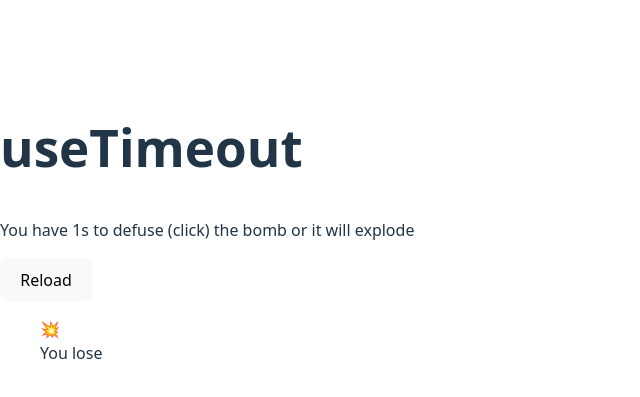
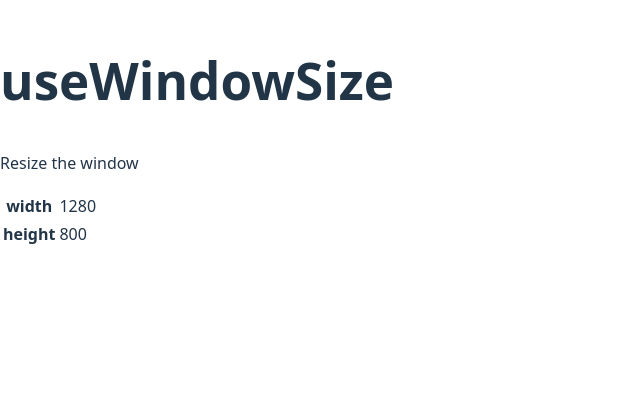
Before and after one commit to felixpherry/use-hooks, a React (Vite) app: page / in a window 1280 px wide. Shown: the part 171-568 px from the top of the page, without its empty margins (0-640 px from the left). Built offline with nearby package versions, Linux system fonts and the light colour scheme.

Commit message:
feat: implement useWindowSize

```diff
--- a/src/App.tsx
+++ b/src/App.tsx
@@ -1,76 +1,35 @@
-import * as React from 'react';
-import useTimeout from './hooks/012-useTimeout/useTimeout';
+import useWindowSize from './hooks/013-useWindowSize/useWindowSize';
 
-function Bomb({
-  hasExploded,
-  hasDefused,
-  handleClick,
-}: {
-  hasExploded: boolean;
-  hasDefused: boolean;
-  handleClick: () => void;
-}) {
-  if (hasExploded) {
-    return (
-      <figure>
-        <span role='img' aria-label='Explosion Emoji'>
-          💥
-        </span>
-        <figcaption>You lose</figcaption>
-      </figure>
-    );
-  }
-
-  if (hasDefused) {
-    return (
-      <figure>
-        <span role='img' aria-label='Explosion Emoji'>
-          🎉
-        </span>
-        <figcaption>You Win</figcaption>
-      </figure>
-    );
-  }
-
+function Browser({ size }: { size: { width: number; height: number } }) {
   return (
-    <button className='bomb' onClick={handleClick}>
-      <span role='img' aria-label='Dynamite Emoji'>
-        🧨
-      </span>
-    </button>
+    <div
+      data-testid='browser'
+      className='browser'
+      style={{ width: size.width / 4, height: size.height / 4 }}
+    />
   );
 }
 
 export default function App() {
-  const [hasDefused, setHasDefused] = React.useState(false);
-  const [hasExploded, setHasExploded] = React.useState(false);
-
-  const clear = useTimeout(() => {
-    setHasExploded(!hasExploded);
-  }, 1000);
-
-  const handleClick = () => {
-    clear();
-    setHasDefused(true);
-  };
+  const size = useWindowSize();
 
   return (
     <section>
-      <h1>useTimeout</h1>
-      <p>You have 1s to defuse (click) the bomb or it will explode </p>
-      <button
-        className='link'
-        onClick={() => {
-          window.location.reload();
-        }}
-      >
-        Reload
-      </button>
-      <Bomb
-        hasDefused={hasDefused}
-        hasExploded={hasExploded}
-        handleClick={handleClick}
-      />
+      <h1>useWindowSize</h1>
+      <p>Resize the window</p>
+      <table>
+        <tbody>
+          <tr>
+            <th>width</th>
+            <td>{size.width}</td>
+          </tr>
+          <tr>
+            <th>height</th>
+            <td>{size.height}</td>
+          </tr>
+        </tbody>
+      </table>
+      <Browser size={size} />
     </section>
   );
 }
--- /dev/null
+++ b/src/hooks/013-useWindowSize/useWindowSize.ts
@@ -0,0 +1,48 @@
+import React from 'react';
+
+function getWindowSizeSubscribe(cb: () => void) {
+  window.addEventListener('resize', cb);
+  return () => {
+    window.removeEventListener('resize', cb);
+  };
+}
+
+interface WindowSize {
+  width: number;
+  height: number;
+}
+
+let cachedSize: WindowSize | undefined;
+function getWindowSizeSnapshot(): WindowSize {
+  if (typeof cachedSize !== 'undefined') {
+    if (
+      cachedSize.height === window.innerHeight &&
+      cachedSize.width === window.innerWidth
+    ) {
+      return cachedSize;
+    } else {
+      return (cachedSize = {
+        width: window.innerWidth,
+        height: window.innerHeight,
+      });
+    }
+  }
+
+  return (cachedSize = {
+    width: window.innerWidth,
+    height: window.innerHeight,
+  });
+}
+
+function getWindowSizeServerSnapshot(): WindowSize {
+  throw new Error('useWindow size is a client-only hook');
+}
+
+export default function useWindowSize() {
+  const size = React.useSyncExternalStore(
+    getWindowSizeSubscribe,
+    getWindowSizeSnapshot,
+    getWindowSizeServerSnapshot
+  );
+  return size;
+}
```
